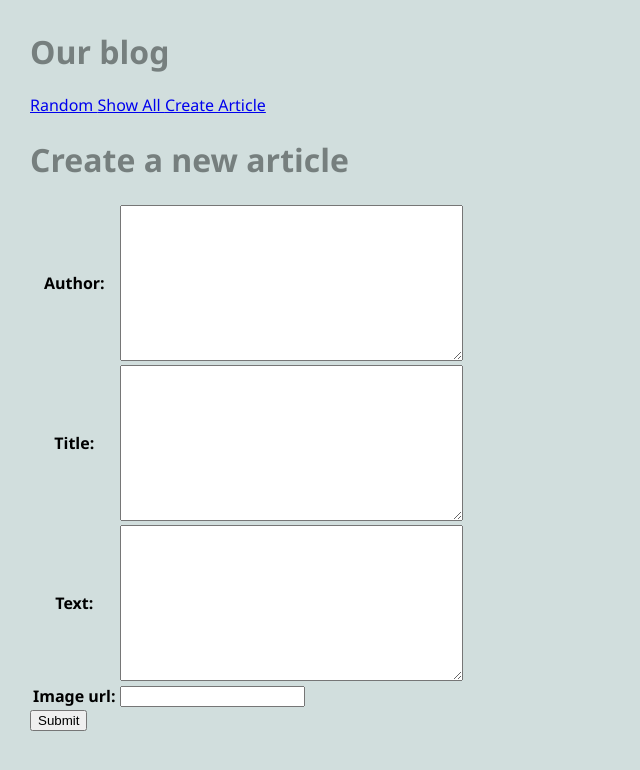
After one commit to KaiSolter/cs412, a Django app: page /blog/article/create in a window 1280 px wide. The commit adds this page. Shown: the top 770 px of the page, without its empty margins (0-640 px from the left). Run offline with Django 5.2, Linux system fonts and the light colour scheme.

Commit message:
blog example week 4 wip

```diff
--- a/blog/admin.py
+++ b/blog/admin.py
@@ -1,5 +1,6 @@
 from django.contrib import admin
 
 # Register your models here.
-from .models import Article
+from .models import Article, Comment
 admin.site.register(Article)
+admin.site.register(Comment)
--- /dev/null
+++ b/blog/forms.py
@@ -0,0 +1,11 @@
+from django import forms
+from .models import Article
+
+class CreateArticleForm(forms.ModelForm):
+    '''
+    Form for creating a new article.
+    '''
+    class Meta:
+        '''associate form with model from db'''
+        model = Article
+        fields = ['author', 'title', 'text', 'image_url']
--- a/blog/models.py
+++ b/blog/models.py
@@ -1,4 +1,5 @@
 from django.db import models
+from django.urls import reverse
 
 # Create your models here.
 class Article(models.Model):
@@ -12,3 +13,18 @@ class Article(models.Model):
     def __str__(self):
         '''返回文章标题'''
         return f'{self.title} by {self.author}'
+
+    def get_absolute_url(self):
+        '''返回文章详情页的URL'''
+        return reverse('article', kwargs={'pk': self.pk})
+
+class Comment(models.Model):
+    '''评论模型'''
+    article = models.ForeignKey(Article, on_delete=models.CASCADE)
+    author = models.TextField(blank=True)
+    text = models.TextField(blank=True)
+    published = models.DateTimeField(auto_now=True)
+
+    def __str__(self):
+        '''返回评论作者和文章标题'''
+        return f'{self.text}'
--- a/blog/templates/blog/base.html
+++ b/blog/templates/blog/base.html
@@ -11,6 +11,7 @@
         <ul>
           <li><a href="{% url 'random' %}"> Random </a></li>
           <li><a href="{% url 'blog-showAll' %}"> Show All </a></li>
+          <li><a href="{% url 'create_article' %}"> Create Article </a></li>
         </ul>
       </nav>
     </head>
--- /dev/null
+++ b/blog/templates/blog/create_article_form.html
@@ -0,0 +1,11 @@
+{% extends "blog/base.html" %} {% block content %}
+<h1>Create a new article</h1>
+<form action="{% url 'create_article' %}" method="POST">
+  {% csrf_token %}
+  <table>
+    {{form.as_table}}
+  </table>
+  <input type="submit" name="submit" value="Submit">
+</form>
+{% endblock content %}
+</form>
--- a/blog/urls.py
+++ b/blog/urls.py
@@ -1,10 +1,11 @@
 from django.urls import path
 
-from .views import showAll, ArticleView, RandomArticleView
+from .views import *
 
 urlpatterns = [
     path('', RandomArticleView.as_view() , name='random'),
     path('show_all', showAll.as_view(), name='blog-showAll'),
-    path('article/<int:pk>', ArticleView.as_view(), name='article' )
+    path('article/<int:pk>', ArticleView.as_view(), name='article' ),
+    path('article/create', CreateArticleView.as_view(), name='create_article')
 
 ]
--- a/blog/views.py
+++ b/blog/views.py
@@ -1,6 +1,7 @@
 from django.shortcuts import render
-from django.views.generic import ListView, DetailView
+from django.views.generic import ListView, DetailView, CreateView
 from .models import Article
+from . forms import CreateArticleForm
 import random
 # Create your views here.
 
@@ -29,3 +30,10 @@ class RandomArticleView(DetailView):
         all_articles = Article.objects.all()
         article = random.choice(all_articles)
         return article
+
+class CreateArticleView(CreateView):
+    '''
+    Display html form to user and process submission storing the new data object
+    '''
+    form_class = CreateArticleForm
+    template_name = "blog/create_article_form.html"
```
Also changed, not shown: blog/migrations/0003_comment.py (added), db.sqlite3.
